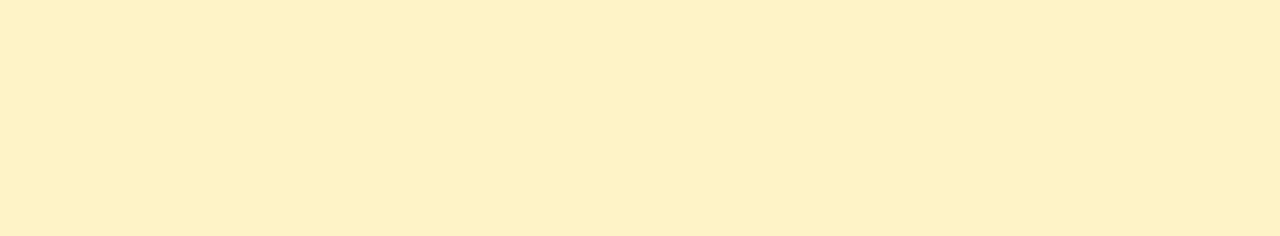
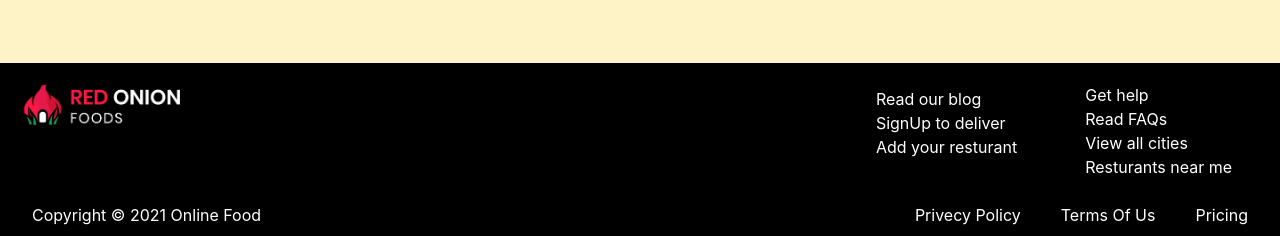
Before and after one commit to kamruz-zzaman/Onion-Resturent, a React (Create React App) app: page /dinner in a window 1280 px wide. Shown: the part 1890-2126 px from the top of the page. Before the commit the page ends 1933 px from the top, so only its background shows below. Built offline with nearby package versions, Linux system fonts and the light colour scheme.

Commit message:
footer added

```diff
--- a/src/App.js
+++ b/src/App.js
@@ -5,6 +5,7 @@ import Food_Menus from './component/Food_Menus/Breakfast/Food_Menus';
 import Dinner from './component/Food_Menus/Dinner/Dinner';
 import Lunch from './component/Food_Menus/Lunch/Lunch';
 import MenuNav from './component/Food_Menus/Menu_Navbar/MenuNav';
+import Footer from './component/Footer/Footer';
 import Navbar from './component/Header/Navbar/Navbar';
 
 function App() {
@@ -27,6 +28,7 @@ function App() {
           </Route>
         </Switch>
         <AboutUS></AboutUS>
+        <Footer></Footer>
       </Router>
 
     </div>
--- a/src/component/Footer/Footer.js
+++ b/src/component/Footer/Footer.js
@@ -0,0 +1,40 @@
+import React from 'react';
+import logo from '../../Img/logo/logo.png'
+
+const Footer = () => {
+    return (
+        <div className='bg-black mt-5'>
+            <div className='flex justify-between'>
+                <div className='m-5'>
+                    <img className='w-40' src={logo} alt="" />
+                </div>
+                <div className='flex justify-between'>
+                    <div className='mx-5'>
+                        <p>About Online food</p>
+                        <p className='text-white'>Read our blog</p>
+                        <p className='text-white'>SignUp to deliver</p>
+                        <p className='text-white'>Add your resturant</p>
+                    </div>
+                    <div className='mx-12 mt-5'>
+                        <p className='text-white'>Get help</p>
+                        <p className='text-white'>Read FAQs</p>
+                        <p className='text-white'>View all cities</p>
+                        <p className='text-white'>Resturants near me</p>
+                    </div>
+                </div>
+            </div >
+            <div className='flex justify-between mt-3'>
+                <div className='m-3'>
+                    <p className='text-white mx-5'>Copyright © 2021 Online Food</p>
+                </div>
+                <div className='flex justify-between m-3'>
+                    <div><p className='text-white mx-5'>Privecy Policy</p></div>
+                    <div><p className='text-white mx-5'>Terms Of Us</p></div>
+                    <div><p className='text-white mx-5'>Pricing</p></div>
+                </div>
+            </div>
+        </div>
+    );
+};
+
+export default Footer;
```
